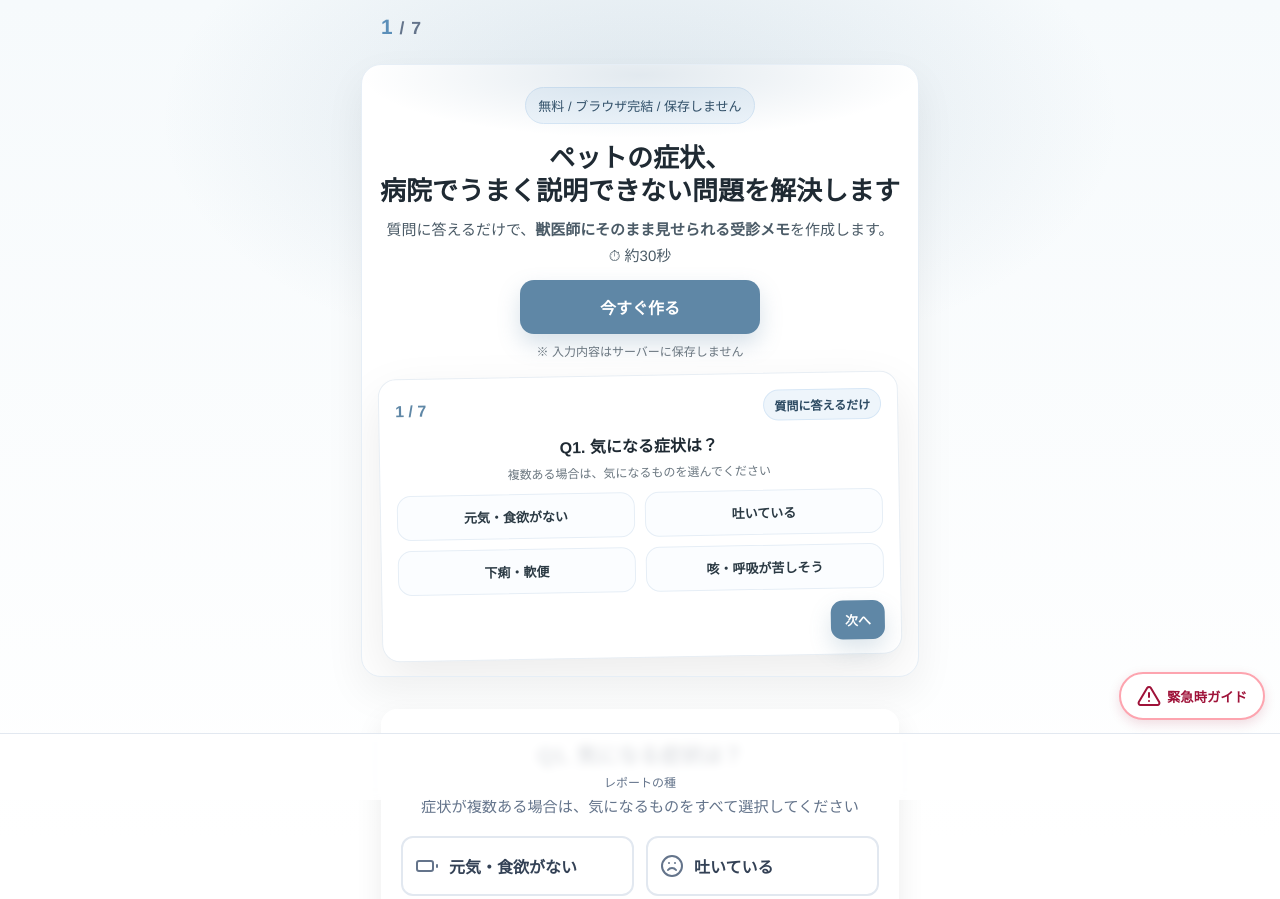
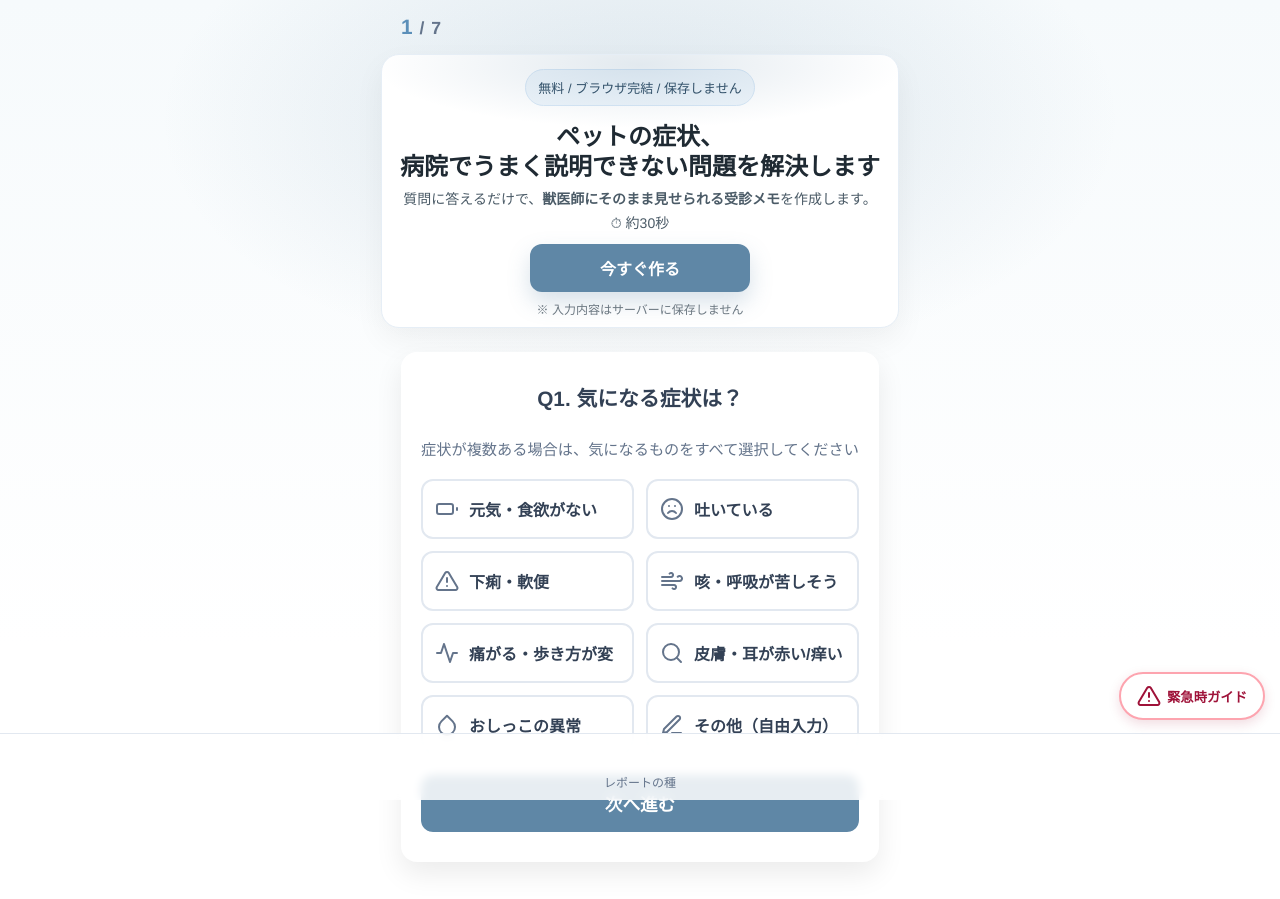
Before and after one commit to tmatsunoki04-prog/vet-tool, a plain HTML site: page index.html in a window 1280 px wide. Shown: the top 899 px of the page. Drawn offline with Linux system fonts and the light colour scheme.

Commit message:
Add files via upload

```diff
--- a/index.html
+++ b/index.html
@@ -181,29 +181,7 @@
                 <div class="hero-note">※ 入力内容はサーバーに保存しません</div>
             </div>
 
-            <!-- Hero Demo UI Container -->
-            <div class="hero-demo" aria-hidden="true">
-                <div class="demo-card">
-                    <div class="demo-top">
-                        <div class="demo-progress">1 / 7</div>
-                        <div class="demo-pill">質問に答えるだけ</div>
-                    </div>
 
-                    <div class="demo-q">Q1. 気になる症状は？</div>
-                    <div class="demo-sub">複数ある場合は、気になるものを選んでください</div>
-
-                    <div class="demo-grid">
-                        <div class="demo-opt">元気・食欲がない</div>
-                        <div class="demo-opt">吐いている</div>
-                        <div class="demo-opt">下痢・軟便</div>
-                        <div class="demo-opt">咳・呼吸が苦しそう</div>
-                    </div>
-
-                    <div class="demo-bottom">
-                        <div class="demo-btn">次へ</div>
-                    </div>
-                </div>
-            </div>
         </section>
 
         <!-- Main Card Deck -->
--- a/style.css
+++ b/style.css
@@ -749,16 +749,16 @@ textarea:focus {
 }
 
 /* -----------------------------
-   Hero & Footer (Phase 32)
+   Compact Hero (Phase 35)
    ----------------------------- */
 .hero {
-    max-width: 980px;
-    margin: 10px auto 22px;
-    padding: 22px 18px 18px;
+    max-width: 920px;
+    margin: 0 auto 14px;
+    padding: 14px 18px 10px;
     background: #fff;
     border: 1px solid #e6eef6;
-    border-radius: 20px;
-    box-shadow: 0 16px 40px rgba(0, 0, 0, 0.06);
+    border-radius: 18px;
+    box-shadow: 0 12px 30px rgba(0, 0, 0, 0.05);
     position: relative;
     overflow: hidden;
     text-align: center;
@@ -785,17 +785,17 @@ textarea:focus {
 }
 
 .hero-title {
-    font-size: 26px;
+    font-size: 24px;
     line-height: 1.25;
-    font-weight: 900;
+    font-weight: 800;
     color: #1f2a33;
-    margin: 6px 0 10px;
+    margin: 4px 0 6px;
 }
 
 .hero-lead {
     max-width: 760px;
-    margin: 0 auto 12px;
-    font-size: 15px;
+    margin: 0 auto 8px;
+    font-size: 14px;
     line-height: 1.7;
     color: #4b5b67;
 }
@@ -811,14 +811,14 @@ textarea:focus {
     display: inline-flex;
     align-items: center;
     justify-content: center;
-    min-width: 240px;
-    height: 54px;
+    min-width: 220px;
+    height: 48px;
     padding: 0 20px;
-    border-radius: 14px;
+    border-radius: 12px;
     background: #5f87a6;
     color: #fff;
     text-decoration: none;
-    font-weight: 900;
+    font-weight: 800;
     box-shadow: 0 10px 22px rgba(95, 135, 166, 0.25);
     transition: filter 0.2s, transform 0.1s;
 }
@@ -836,103 +836,9 @@ textarea:focus {
     color: #6b7780;
 }
 
-/* -----------------------------
-   Hero Demo UI (Phase 33)
-   ----------------------------- */
-.hero-demo {
-    display: flex;
-    justify-content: center;
-    margin-top: 16px;
-}
-
-.demo-card {
-    width: min(760px, 100%);
-    background: #fff;
-    border: 1px solid #e8eef4;
-    border-radius: 18px;
-    box-shadow: 0 18px 50px rgba(0, 0, 0, 0.08);
-    padding: 16px 16px 14px;
-    transform: rotate(-1deg);
-}
-
-.demo-top {
-    display: flex;
-    justify-content: space-between;
-    align-items: center;
-    margin-bottom: 10px;
-}
-
-.demo-progress {
-    font-weight: 800;
-    color: #5f87a6;
-}
-
-.demo-pill {
-    font-size: 12px;
-    padding: 6px 10px;
-    border-radius: 999px;
-    background: #eef5fb;
-    border: 1px solid #d7e7f6;
-    color: #2d4b63;
-    font-weight: 700;
-}
-
-.demo-q {
-    font-size: 16px;
-    font-weight: 900;
-    color: #1f2a33;
-    margin-bottom: 6px;
-}
-
-.demo-sub {
-    font-size: 12px;
-    color: #6b7780;
-    margin-bottom: 12px;
-}
-
-.demo-grid {
-    display: grid;
-    grid-template-columns: 1fr 1fr;
-    gap: 10px;
-}
-
-.demo-opt {
-    padding: 12px 12px;
-    border-radius: 14px;
-    border: 1px solid #e6eef6;
-    background: #fbfdff;
-    font-size: 13px;
-    color: #2b3a44;
-    font-weight: 700;
-}
-
-.demo-bottom {
-    display: flex;
-    justify-content: flex-end;
-    margin-top: 12px;
-}
-
-.demo-btn {
-    padding: 10px 14px;
-    border-radius: 12px;
-    background: #5f87a6;
-    color: #fff;
-    font-weight: 900;
-    font-size: 13px;
-    box-shadow: 0 10px 22px rgba(95, 135, 166, 0.22);
-}
-
 @media (max-width: 560px) {
     .hero-title {
         font-size: 22px;
-    }
-
-    .demo-grid {
-        grid-template-columns: 1fr;
-    }
-
-    .demo-card {
-        transform: none;
     }
 }
 
```
